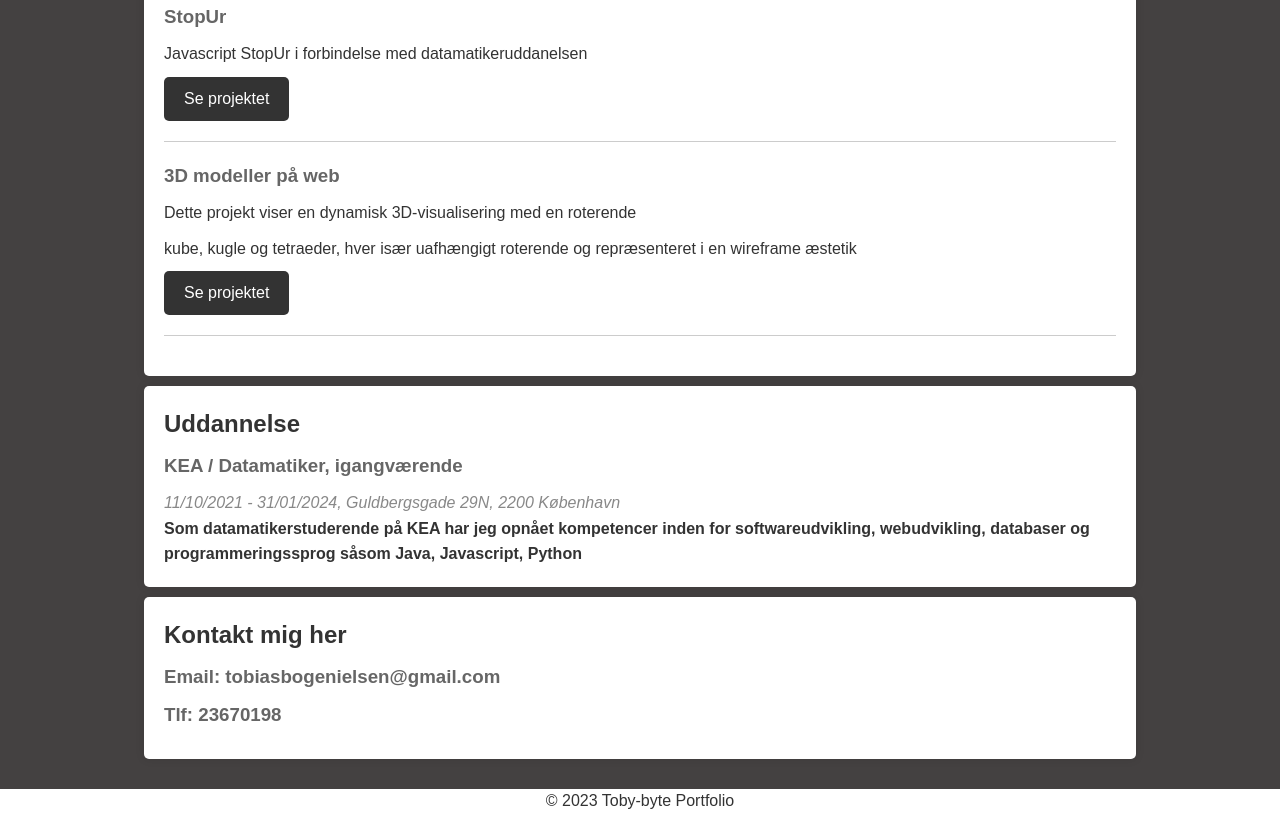
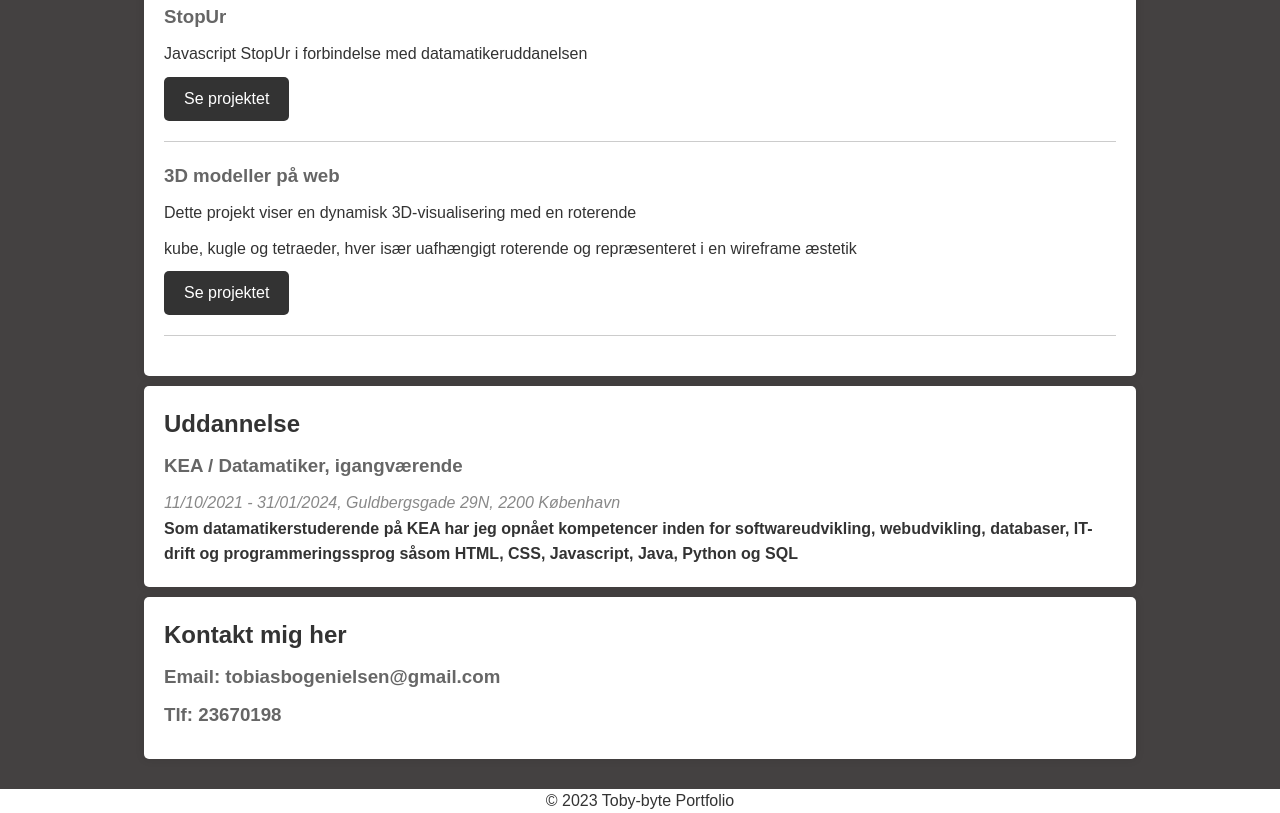
Before and after one commit to Toby-byte/Toby-byte.github.io, a plain HTML site: page index.html in a window 1280 px wide. Shown: the part 677-1490 px from the top of the page. Drawn offline with Linux system fonts and the light colour scheme.

Commit message:
More text

```diff
--- a/index.html
+++ b/index.html
@@ -54,8 +54,8 @@
 			<h3>KEA / Datamatiker, igangværende</h3>
 			<p class="date-location">11/10/2021 - 31/01/2024, Guldbergsgade 29N, 2200 København</p>
 			<p class="bold">Som datamatikerstuderende på KEA har jeg opnået kompetencer
-				inden for softwareudvikling, webudvikling, databaser og programmeringssprog
-				såsom Java, Javascript, Python</p>
+				inden for softwareudvikling, webudvikling, databaser, IT-drift og programmeringssprog
+				såsom HTML, CSS, Javascript, Java, Python og SQL</p>
 		 </section>
 
 		 <section class="section" id="kontakt">
```
